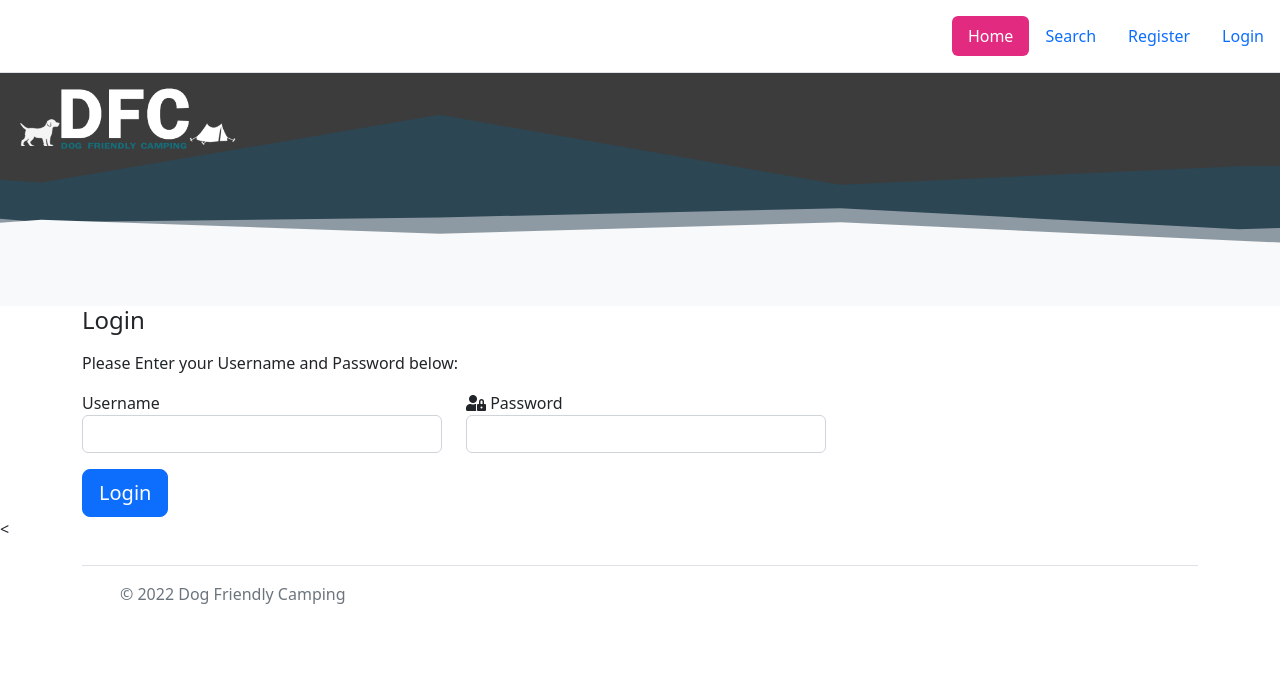
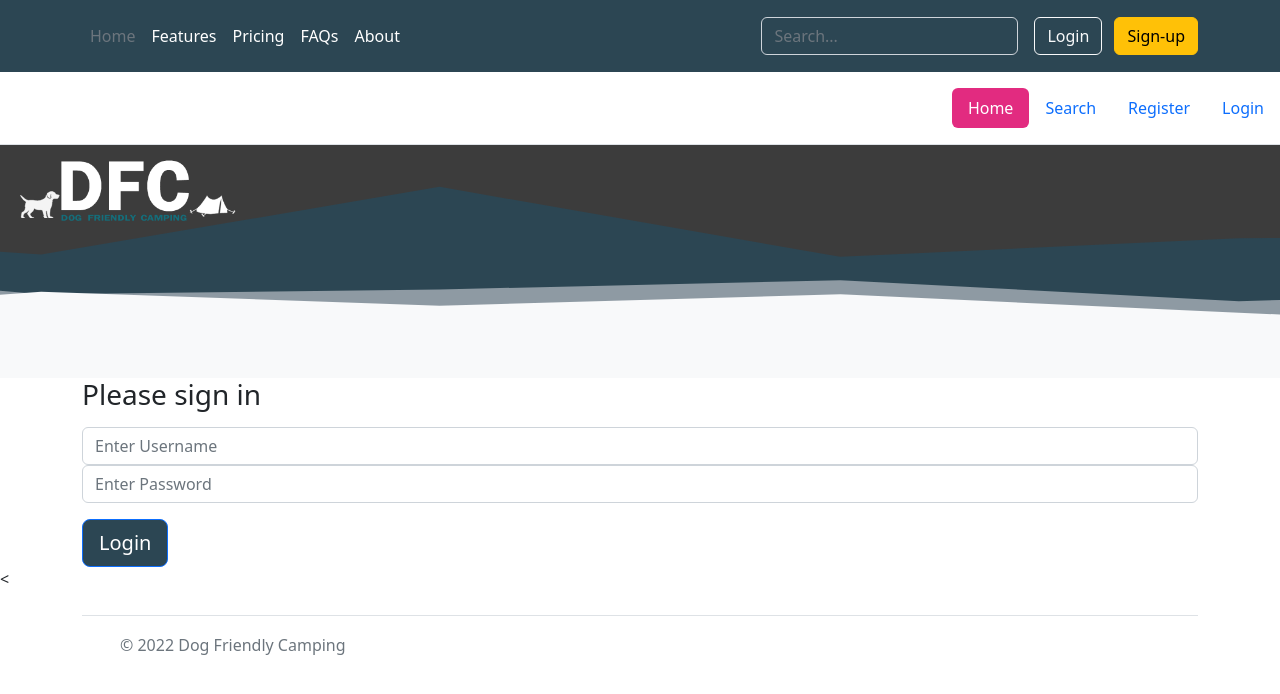
Before and after one commit to cwill83247/dogFriendlyCamping, a Flask app: page /login in a window 1280 px wide. Shown: the top 694 px of the page. Run offline with Flask 2, Linux system fonts and the light colour scheme; some libraries are stand-ins or nearby versions.

Commit message:
Add: Adding CSS and new header

```diff
--- a/app.py
+++ b/app.py
@@ -32,8 +32,12 @@ def homepage():
 def search():
     userssearch = request.form.get("userssearch")
     venues = list(mongo.db.campingVenues.find({"$text": {"$search": userssearch}}))
-    return render_template("list_venues.html", venues=venues)
 
+    if len(venues) > 0 :
+        return render_template("list_venues.html", venues=venues)
+
+    flash("Sorry no results found please try again")
+    return redirect(url_for("list_venues"))
 
 #register
 @app.route("/register", methods=["GET", "POST"])
--- a/static/css/style.css
+++ b/static/css/style.css
@@ -3,6 +3,34 @@
 /**override bootstrap nav bar  **/
 .mb-4 {
   margin-bottom: 0px !important;
+}
+/** override boostrap button **/
+.btn-primary {
+  margin-top:1rem;
+  --bs-btn-color: #fff;
+  --bs-btn-bg: #2C4653;
+  --bs-btn-border-color: #0d6efd;
+  --bs-btn-hover-color: #fff;
+  --bs-btn-hover-bg: #0b5ed7;
+  --bs-btn-hover-border-color: #0a58ca;
+  --bs-btn-focus-shadow-rgb: 49,132,253;
+  --bs-btn-active-color: #fff;
+  --bs-btn-active-bg: #0a58ca;
+  --bs-btn-active-border-color: #0a53be;
+  --bs-btn-active-shadow: inset 0 3px 5pxrgba(0, 0, 0, 0.125);
+  --bs-btn-disabled-color: #fff;
+  --bs-btn-disabled-bg: #0d6efd;
+  --bs-btn-disabled-border-color: #0d6efd;
+}
+
+/**override navbar **/
+.text-bg-dark {
+  background-color: #2C4653!important;
+}
+
+/**override position of nav and search text **/
+.me-lg-auto {
+  margin-right:auto!important;
 }
 
 #logo-banner {
--- a/templates/base.html
+++ b/templates/base.html
@@ -14,6 +14,30 @@
     <title>Base Title</title>
 </head>
 <body>
+  <header class="p-3 text-bg-dark">
+    <div class="container">
+      <div class="d-flex flex-wrap align-items-center justify-content-center justify-content-lg-start">
+
+
+        <ul class="nav col-12 col-lg-auto me-lg-auto mb-2 justify-content-center mb-md-0">
+          <li><a href="#" class="nav-link px-2 text-secondary">Home</a></li>
+          <li><a href="#" class="nav-link px-2 text-white">Features</a></li>
+          <li><a href="#" class="nav-link px-2 text-white">Pricing</a></li>
+          <li><a href="#" class="nav-link px-2 text-white">FAQs</a></li>
+          <li><a href="#" class="nav-link px-2 text-white">About</a></li>
+        </ul>
+
+        <form class="col-12 col-lg-auto mb-3 mb-lg-0 me-lg-3" role="search">
+          <input type="search" class="form-control form-control-dark text-bg-dark" placeholder="Search..." aria-label="Search">
+        </form>
+
+        <div class="text-end">
+          <button type="button" class="btn btn-outline-light me-2">Login</button>
+          <button type="button" class="btn btn-warning">Sign-up</button>
+        </div>
+      </div>
+    </div>
+  </header>
 
     <header class="d-flex flex-wrap justify-content-center py-3 mb-4 border-bottom">
       <a href="/" class="d-flex align-items-center mb-3 mb-md-0 me-md-auto text-dark text-decoration-none">
--- a/templates/login.html
+++ b/templates/login.html
@@ -4,28 +4,22 @@
 
 
 
-<div class="col-md-8 order-md-1">
-    <h4 class="mb-3">Login</h4>
-    <p>Please Enter your Username and Password below:</p>
-    <form class="needs-validation" novalidate method="POST" action="{{ url_for('login') }}">
-      <div class="row">
-        <div class="col-md-6 mb-3">
-          <label for="username">Username</label>
-          <input type="text" class="form-control" name="username" id="username" placeholder="" value="" required>
+
+    <form class="form-signin" method="POST" action="{{ url_for('login') }}">
+      <h1 class="h3 mb-3 font-weight-normal">Please sign in</h1>
+            <label for="username" class="sr-only">Username</label>
+          <input type="text" class="form-control" name="username" id="username" placeholder="Enter Username" value="" required>
           <div class="invalid-feedback">
             Valid username is required.
           </div>
-        </div>
-        <div class="col-md-6 mb-3">
-          <label for="password"><i class="fas fa-user-lock prefix light-blue-text text-darken-4"></i> Password</label>
-          <input type="text" class="form-control" name="password" id="password" placeholder="" value="" required>
+          <label for="password" class="sr-only"> Password</label>
+          <input type="text" class="form-control" name="password" id="password" placeholder="Enter Password" value="" required>
           <div class="invalid-feedback">
             password invalid.
           </div>
 
-        </div>
       </div>
-
       <button class="btn btn-primary btn-lg btn-block" type="submit">Login</button>
 </form>
+</div>
 {% endblock %}
--- a/templates/register.html
+++ b/templates/register.html
@@ -18,7 +18,7 @@
         </div>
         <div class="col-md-6 mb-3">
           <label for="password"><i class="fas fa-user-lock prefix light-blue-text text-darken-4"></i> Password</label>
-          <input type="text" class="form-control" name="password" id="password" placeholder="" value="some text here" required>
+          <input type="text" class="form-control" name="password" id="password" placeholder="" value="" required>
           <div class="invalid-feedback">
             password invalid.
           </div>
```
Also changed, not shown: templates/list_venues.html (+5 -4 lines).
